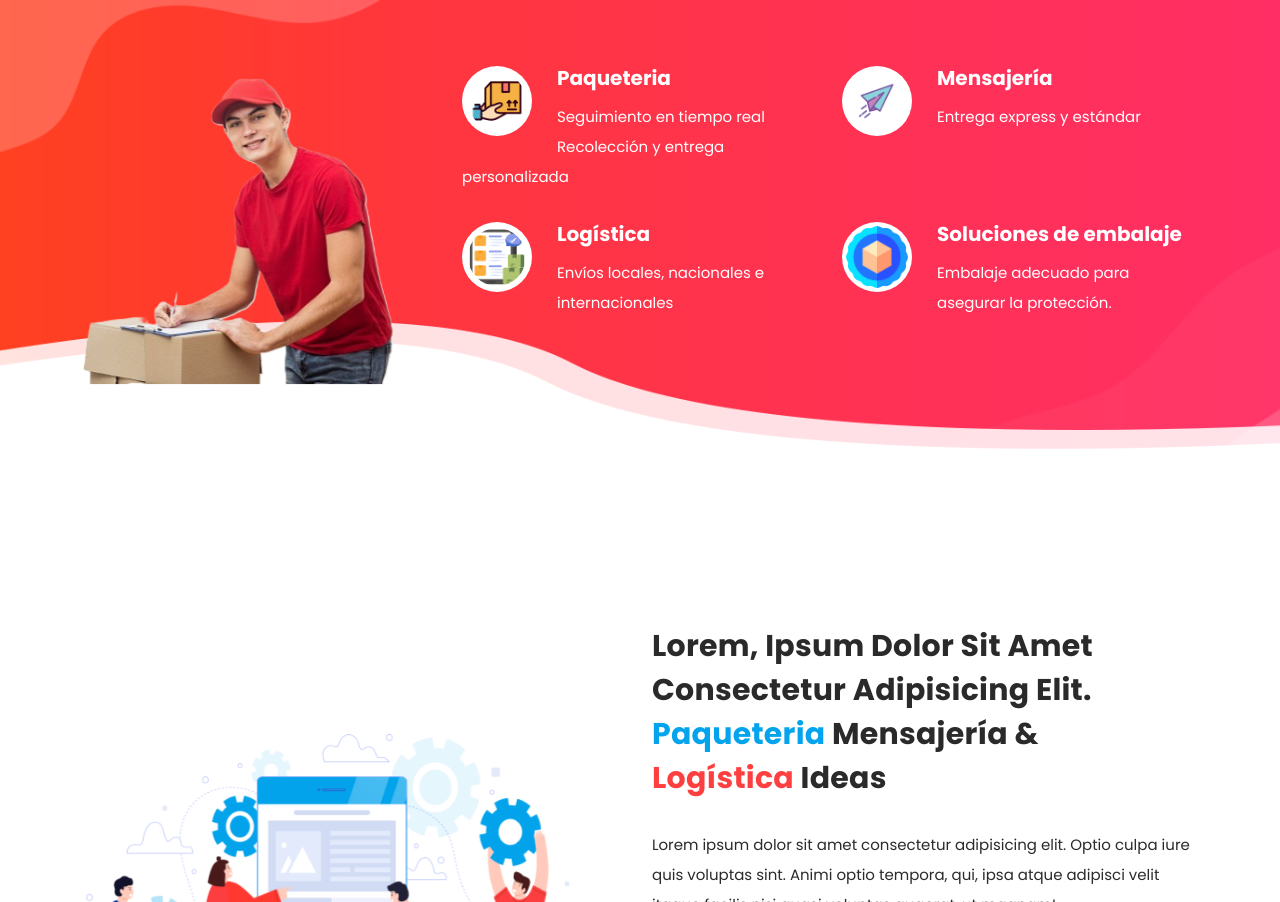
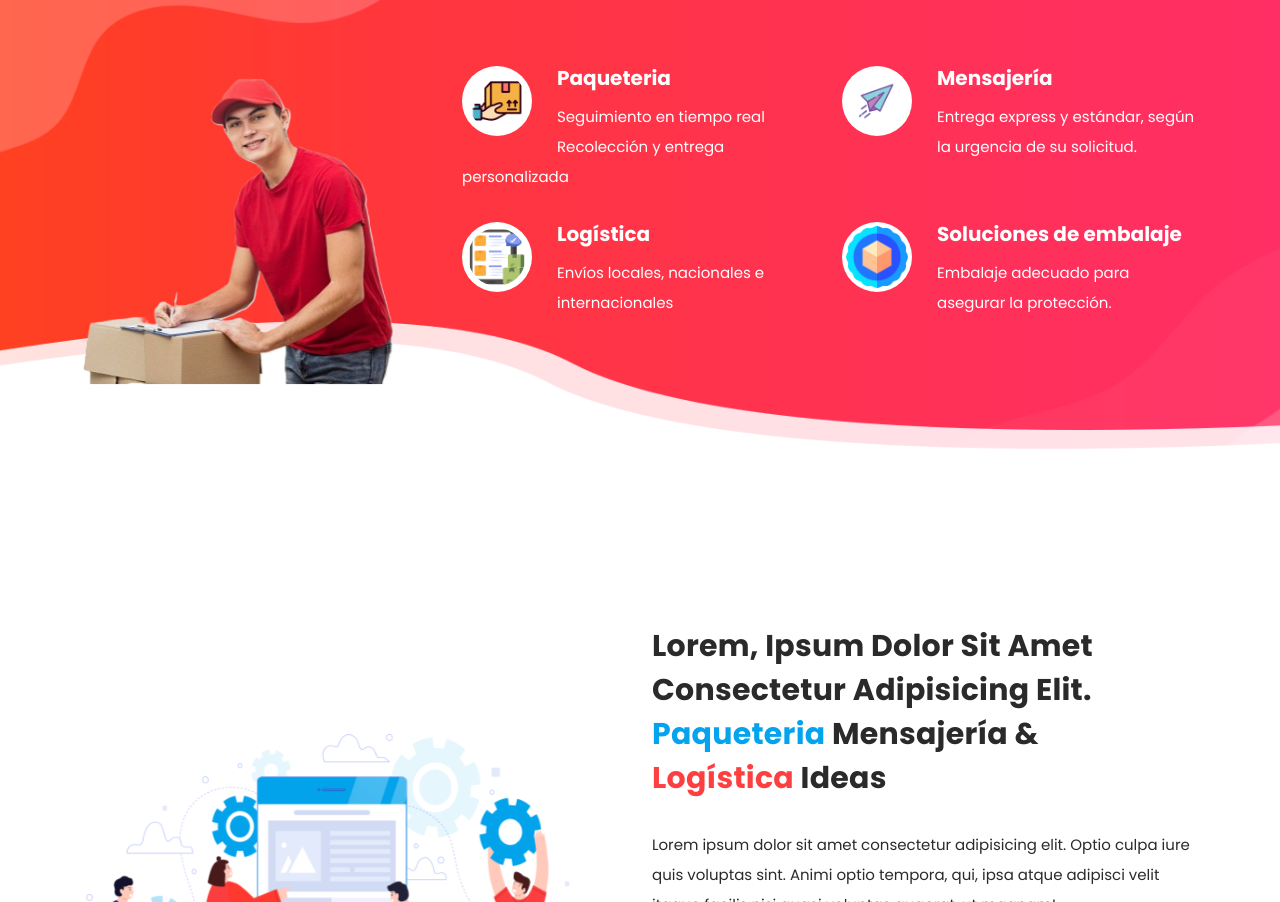
Before and after one commit to MikeOrochi/GoMail, a plain HTML site: page index.html in a window 1280 px wide. Shown: the part 1095-1997 px from the top of the page. Drawn offline with Linux system fonts and the light colour scheme.

Commit message:
Update index.html

```diff
--- a/index.html
+++ b/index.html
@@ -149,7 +149,7 @@ https://templatemo.com/tm-562-space-dynamic
                   </div>
                   <div class="right-text">
                     <h4>Mensajería</h4>
-                    <p>Entrega express y estándar</p>
+                    <p>Entrega express y estándar, según la urgencia de su solicitud.</p>
                   </div>
                 </div>
               </div>
```
